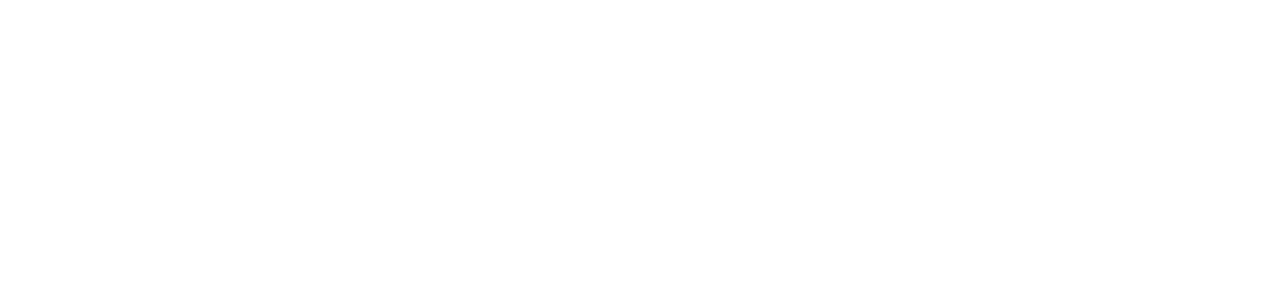
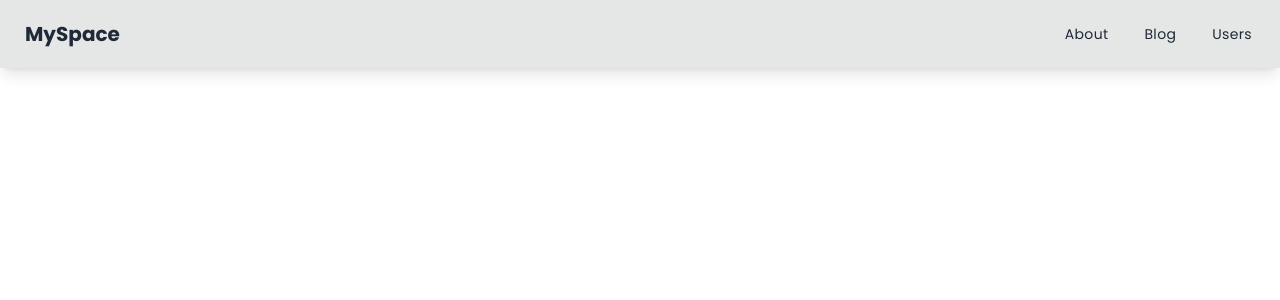
Before and after one commit to Sankalp-G/nextjs-my-space, a Next.js app: page / in a window 1280 px wide. Shown: the top 300 px of the page. Built offline with nearby package versions, Linux system fonts and the light colour scheme.

Commit message:
add navbar

```diff
--- /dev/null
+++ b/app/NavMenu.tsx
@@ -0,0 +1,18 @@
+import Link from "next/link";
+
+export default function NavMenu() {
+  return (
+    <div className="navbar bg-base-300 shadow-lg">
+      <div className="flex-1">
+        <Link href={'/'} className="btn btn-ghost normal-case text-xl">MySpace</Link>
+      </div>
+      <div className="flex-none">
+        <ul className="menu menu-horizontal gap-1 px-1 text-md tracking-wide">
+          <li><Link href={'/about'}>About</Link></li>
+          <li><Link href={'/blog'}>Blog</Link></li>
+          <li><Link href={'/users'}>Users</Link></li>
+        </ul>
+      </div>
+    </div>
+  )
+}
--- a/app/layout.tsx
+++ b/app/layout.tsx
@@ -1,8 +1,9 @@
 import './globals.css'
 import type { Metadata } from 'next'
-import { Inter } from 'next/font/google'
+import { Poppins } from 'next/font/google'
+import NavMenu from './NavMenu'
 
-const inter = Inter({ subsets: ['latin'] })
+const inter = Poppins({ subsets: ['latin'], weight: ['400', '700'] })
 
 export const metadata: Metadata = {
   title: 'Create Next App',
@@ -16,7 +17,10 @@
 }) {
   return (
     <html lang="en">
-      <body className={inter.className}>{children}</body>
+      <body className={inter.className}>
+        <NavMenu />
+        {children}
+      </body>
     </html>
   )
 }
```
